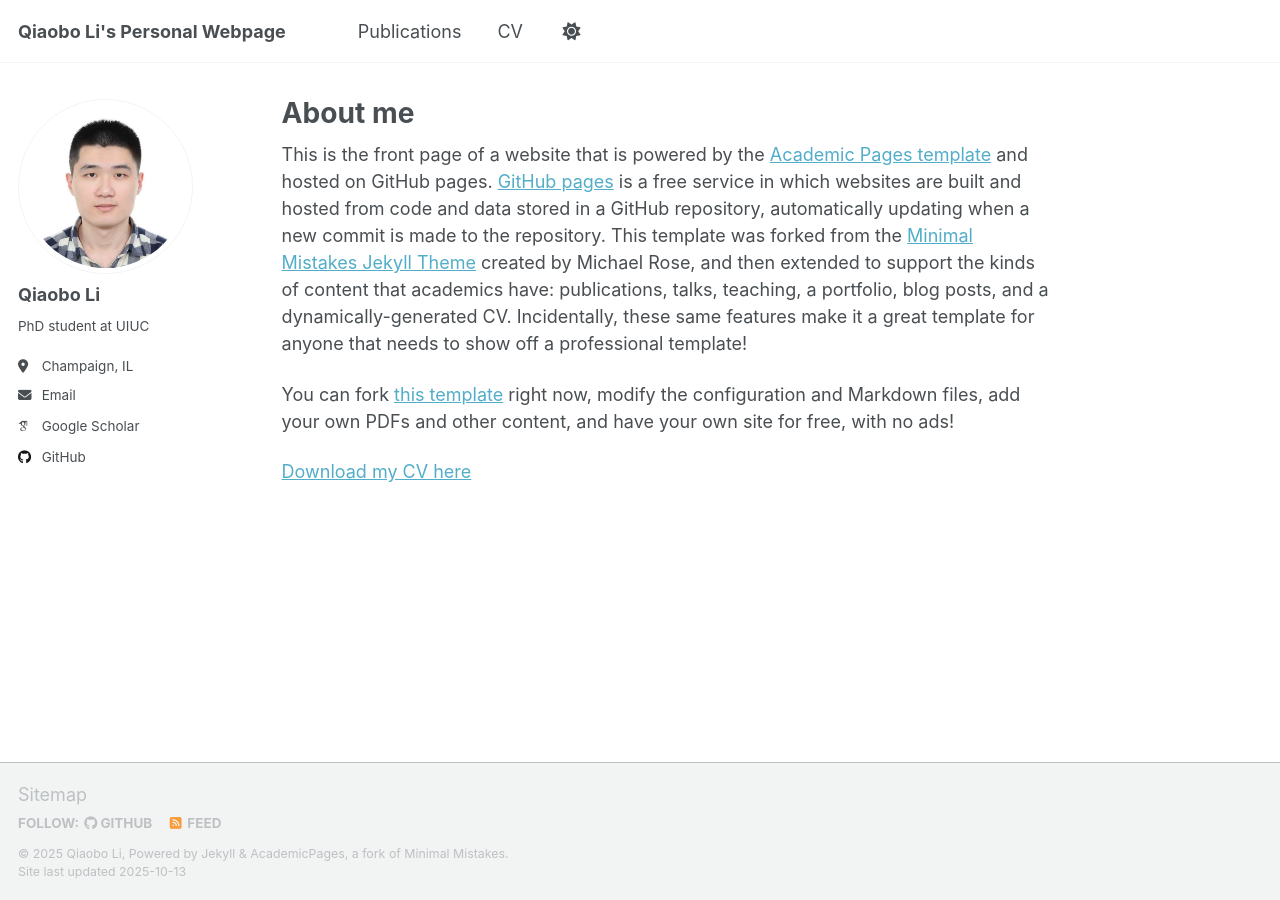
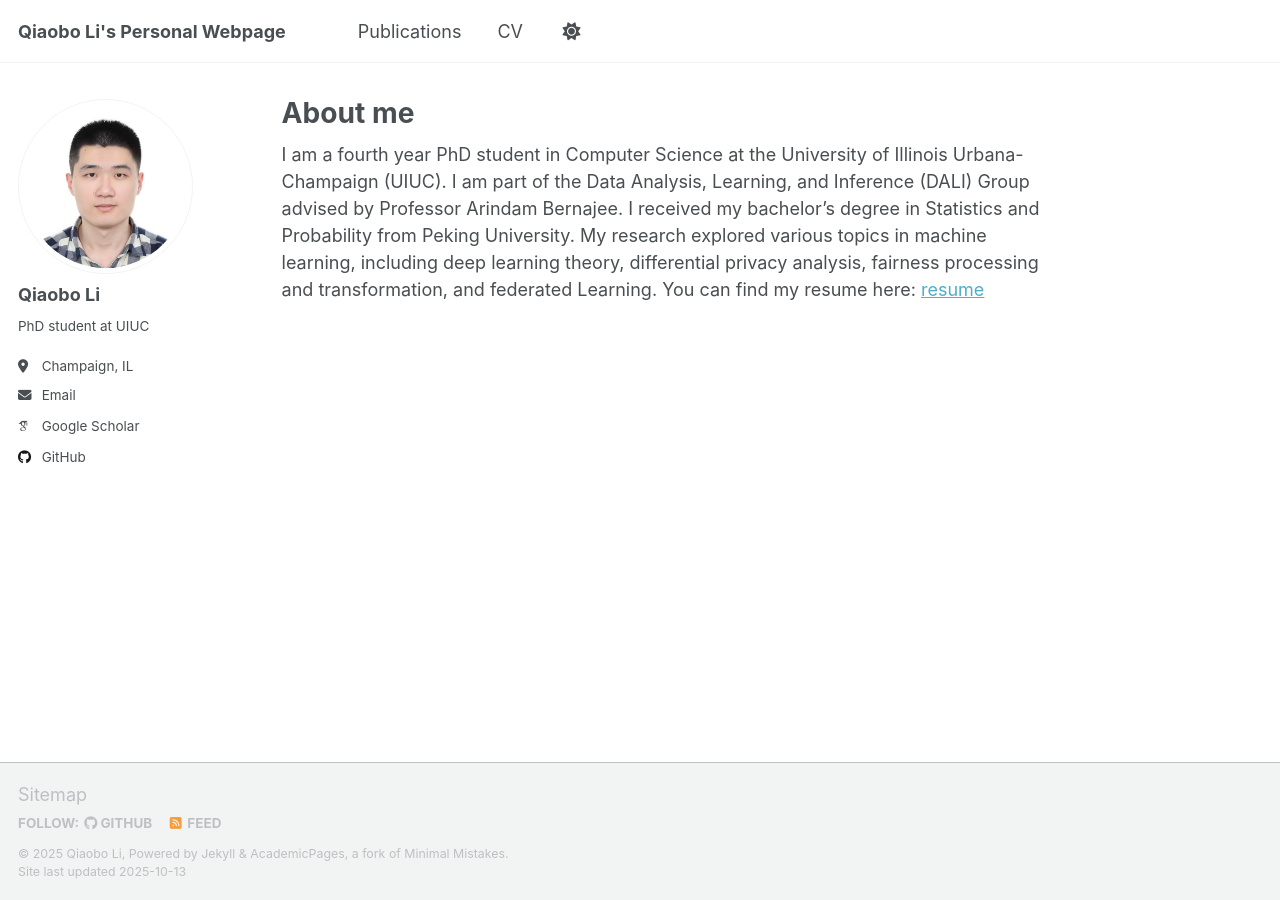
Before and after one commit to JoyceLi0729/joyceli0729.github.io, a Jekyll site: the page built from _pages/about.md, in a window 1280 px wide. Built offline with Jekyll 4.4.1, drawn with Linux system fonts in a browser that asks for light colours; some web fonts are replaced; a script that is not in the unit is left out.

Commit message:
Update about.md

```diff
--- a/_pages/about.md
+++ b/_pages/about.md
@@ -7,8 +7,4 @@ redirect_from:
   - /about.html
 ---
 
-This is the front page of a website that is powered by the [Academic Pages template](https://github.com/academicpages/academicpages.github.io) and hosted on GitHub pages. [GitHub pages](https://pages.github.com) is a free service in which websites are built and hosted from code and data stored in a GitHub repository, automatically updating when a new commit is made to the repository. This template was forked from the [Minimal Mistakes Jekyll Theme](https://mmistakes.github.io/minimal-mistakes/) created by Michael Rose, and then extended to support the kinds of content that academics have: publications, talks, teaching, a portfolio, blog posts, and a dynamically-generated CV. Incidentally, these same features make it a great template for anyone that needs to show off a professional template!
-
- You can fork [this template](https://github.com/academicpages/academicpages.github.io) right now, modify the configuration and Markdown files, add your own PDFs and other content, and have your own site for free, with no ads!
-
-[Download my CV here](https://joyceli0729.github.io/files/Resume(3)6.pdf)
+I am a fourth year PhD student in Computer Science at the University of Illinois Urbana-Champaign (UIUC). I am part of the Data Analysis, Learning, and Inference (DALI) Group advised by Professor Arindam Bernajee. I received my bachelor's degree in Statistics and Probability from Peking University. My research explored various topics in machine learning, including deep learning theory, differential privacy analysis, fairness processing and transformation, and federated Learning. You can find my resume here: [resume](https://joyceli0729.github.io/files/Resume(3)6.pdf)
```
